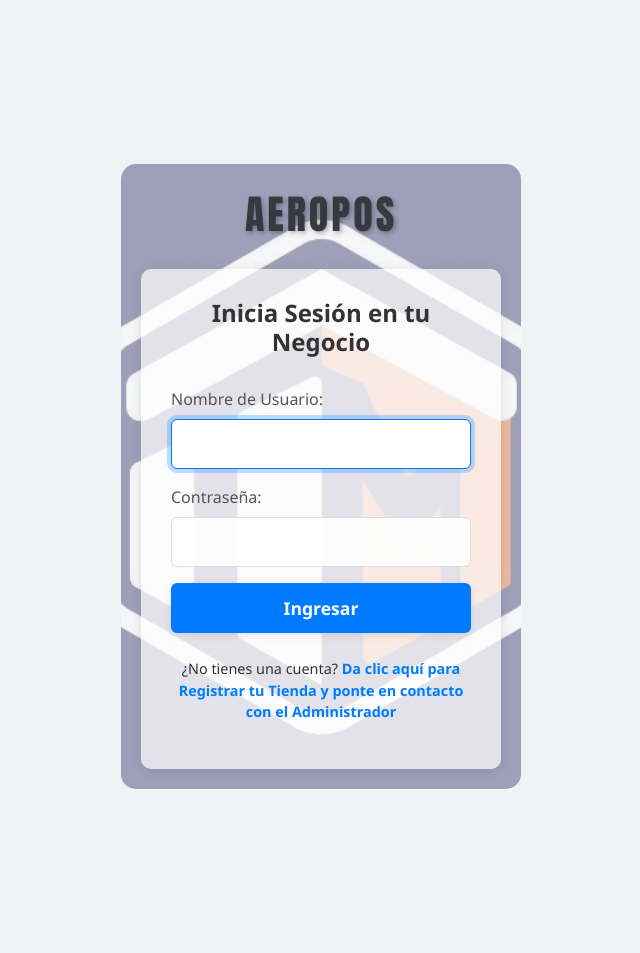
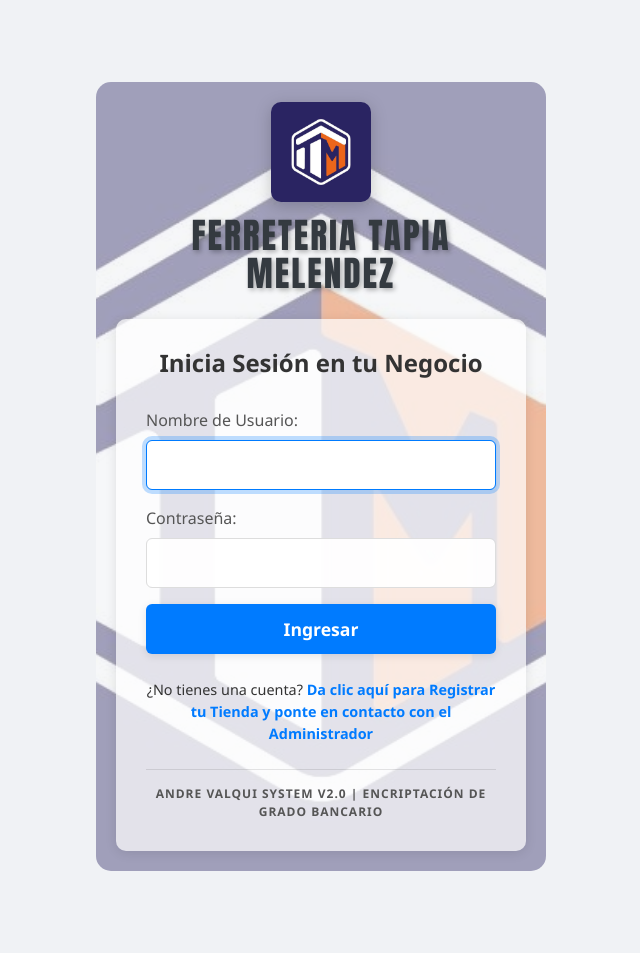
Before and after one commit to Andrevalqui/mi-ferreteria, a Django app: page /login/ in a window 1280 px wide. Shown: the whole page, without its empty margins (319-959 px from the left). Run offline with Django 5.2, Linux system fonts and the light colour scheme.

Commit message:
Update login.html

```diff
--- a/inventario/templates/inventario/login.html
+++ b/inventario/templates/inventario/login.html
@@ -3,7 +3,7 @@
 <head>
     <meta charset="UTF-8">
     <meta name="viewport" content="width=device-width, initial-scale=1.0">
-    <title>Inicia Sesión en AeroPOS</title>
+    <title>Inicia Sesión en Ferretería Tapia Melendez</title>
     {% load static %}
     <link href="https://cdn.jsdelivr.net/npm/bootstrap@5.3.3/dist/css/bootstrap.min.css" rel="stylesheet">
     <link rel="stylesheet" href="https://cdnjs.cloudflare.com/ajax/libs/font-awesome/6.0.0-beta3/css/all.min.css">
@@ -32,7 +32,7 @@
             align-items: center;
             justify-content: center;
             padding: 20px;
-            max-width: 400px;
+            max-width: 450px;
             width: 100%;
             box-sizing: border-box;
 
@@ -71,17 +71,29 @@
             color: #1a237e;
             position: relative;
             z-index: 1;
+            text-align: center;
         }
 
-        /* Estilo del texto "AeroPOS" */
+        /* Estilo para el logo nítido superior */
+        .top-logo {
+            width: 100px;
+            height: 100px;
+            object-fit: contain;
+            margin-bottom: 5px;
+            border-radius: 10px;
+            filter: drop-shadow(0 4px 8px rgba(0,0,0,0.2));
+        }
+
+        /* Estilo del texto "FERRETERIA TAPIA MELENDEZ" */
         .aeropos-text-login {
             font-family: 'Anton', sans-serif;
-            font-size: 2.5em;
+            font-size: 2.2em;
             font-weight: normal;
             color: #343a40;
             text-shadow: 2px 2px 5px rgba(0, 0, 0, 0.3);
-            letter-spacing: 3px;
+            letter-spacing: 2px;
             text-transform: uppercase;
+            line-height: 1.1;
         }
 
         /* Tarjeta del formulario de login */
@@ -178,6 +190,20 @@
         }
         .contact-link a:hover {
             text-decoration: underline;
+        }
+
+        /* Estilo para el footer de seguridad */
+        .system-footer {
+            margin-top: 25px;
+            padding-top: 15px;
+            border-top: 1px solid rgba(0,0,0,0.1);
+            font-size: 0.75em;
+            font-weight: bold;
+            color: #555;
+            letter-spacing: 1px;
+            text-transform: uppercase;
+            position: relative;
+            z-index: 2;
         }
 
         /* Animación de entrada */
@@ -211,11 +234,12 @@
 <body>
     <div class="login-wrapper">
         {# Logo GRANDE como overlay de fondo #}
-        <img src="{% static 'inventario/images/logo.jpeg' %}" alt="Logo de AeroPOS de fondo" class="portal-logo-overlay">
+        <img src="{% static 'inventario/images/logo.jpeg' %}" alt="Logo de fondo" class="portal-logo-overlay">
 
-        {# El título de la marca #}
+        {# El título de la marca con el logo encima #}
         <div class="aeropos-title-section">
-            <span class="aeropos-text-login">AeroPOS</span>
+            <img src="{% static 'inventario/images/logo.jpeg' %}" alt="Logo" class="top-logo">
+            <span class="aeropos-text-login">FERRETERIA TAPIA MELENDEZ</span>
         </div>
 
         <div class="login-card">
@@ -247,8 +271,13 @@
                 <button type="submit" class="btn btn-main w-100">Ingresar</button>
             </form>
             <p class="contact-link">
-                ¿No tienes una cuenta? <a href="https://wa.me/51997317288?text=Hola%2C%20estoy%20interesado%20en%20registrar%20mi%20tienda%20en%20AeroPOS" target="_blank">Da clic aquí para Registrar tu Tienda y ponte en contacto con el Administrador</a>
+                ¿No tienes una cuenta? <a href="https://wa.me/51997317288?text=Hola%2C%20estoy%20interesado%20en%20registrar%20mi%20tienda%20en%20el%20Sistema" target="_blank">Da clic aquí para Registrar tu Tienda y ponte en contacto con el Administrador</a>
             </p>
+
+            {# Footer de seguridad solicitado #}
+            <div class="system-footer">
+                ANDRE VALQUI SYSTEM v2.0 | ENCRIPTACIÓN DE GRADO BANCARIO
+            </div>
         </div>
     </div>
     <script src="https://cdn.jsdelivr.net/npm/bootstrap@5.3.3/dist/js/bootstrap.bundle.min.js"></script>
```
Also changed, not shown: other parts of inventario/templates/inventario/login.html (+13 -16 lines).
